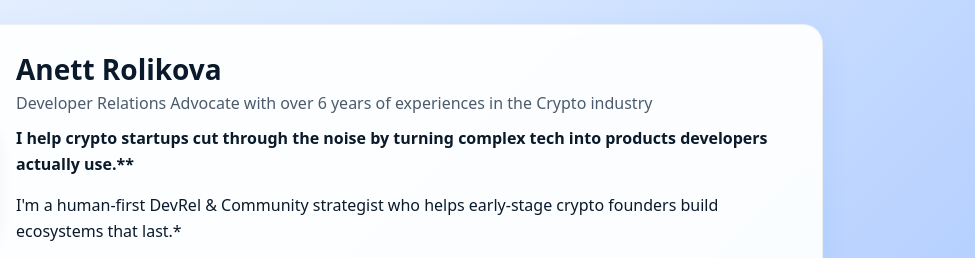
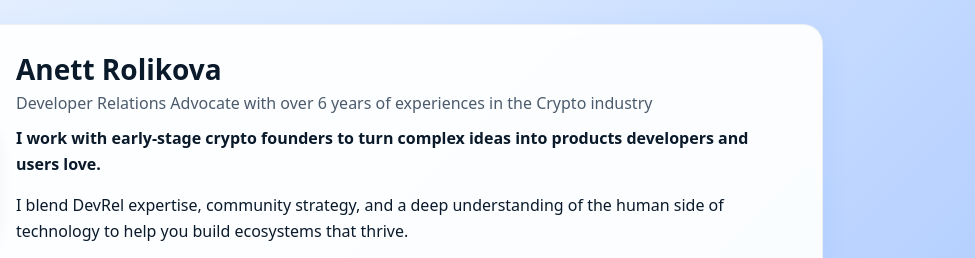
Before and after one commit to anettrolikova/anetts-portfolio, a plain HTML site: page index.html in a window 1280 px wide. Shown: the top 258 px of the page, 305-1280 px from the left. Drawn offline with Linux system fonts and the light colour scheme.

Commit message:
updated content

```diff
--- a/index.html
+++ b/index.html
@@ -66,8 +66,8 @@
         <div>
           <h1> Anett Rolikova</h1>
           <p class="subtitle">Developer Relations Advocate with over 6 years of experiences in the Crypto industry</p>
-          <p class="tagline"><strong>I help crypto startups cut through the noise by turning complex tech into products developers actually use.**</strong></p>
-          <p>I'm a human-first DevRel & Community strategist who helps early-stage crypto founders build ecosystems that last.*</p>
+          <p class="tagline"><strong>I work with early-stage crypto founders to turn complex ideas into products developers and users love. </strong></p>
+          <p>I blend DevRel expertise, community strategy, and a deep understanding of the human side of technology to help you build ecosystems that thrive.</p>
           <div class="cta-row">
             <a class="btn primary" href="https://calendly.com/anett-rolikova/" target="_blank" rel="noopener"> Let's chat</a>
             <a class="btn secondary" href="https://x.com/AnettRolikova" target="_blank" rel="noopener">Twitter</a>
```
